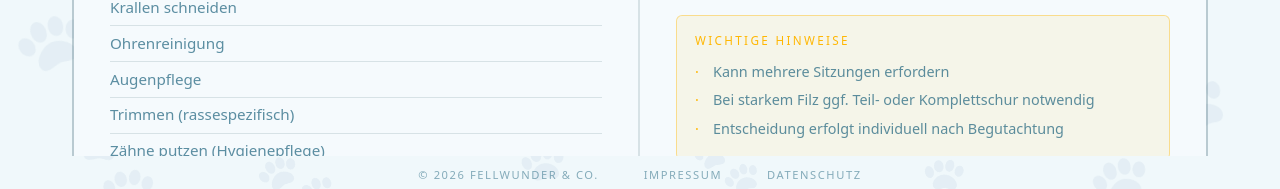
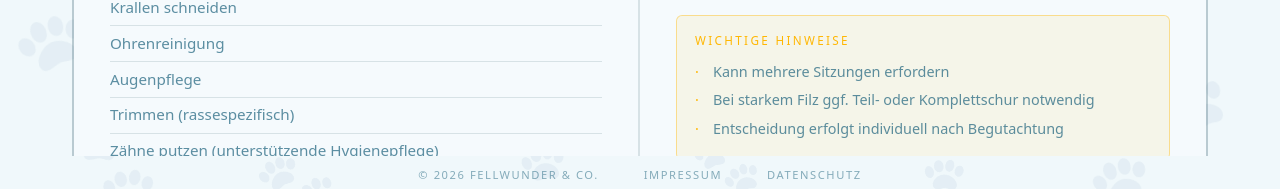
Before and after one commit to DolanCoding/fellwunder-aachen, a React (Vite) app: page / in a window 1280 px wide. Both pictures are taken after a click on the element "LEISTUNGEN". Shown: the part 608-797 px from the top of the page. Built offline with nearby package versions, Linux system fonts and the light colour scheme; a web font is replaced by a local one.

Commit message:
Leistungen update

```diff
--- a/src/components/sections/LeistungenSection/LeistungenSection.tsx
+++ b/src/components/sections/LeistungenSection/LeistungenSection.tsx
@@ -9,7 +9,7 @@ const GRUNDPFLEGE = [
   "Ohrenreinigung",
   "Augenpflege",
   "Trimmen (rassespezifisch)",
-  "Zähne putzen (Hygienepflege)",
+  "Zähne putzen (unterstützende Hygienepflege)",
 ];
 
 const ENTFILZUNG_ITEMS = [
@@ -41,21 +41,12 @@ const ZUSATZ_GROUPS = [
       "Welpen-Eingewöhnung",
       "Senior-Hund-Pflege",
       "Angsthunde / schwierige Tiere",
-      "Fellstruktur-Behandlung",
-    ],
-  },
-  {
-    title: "Optik & Pflegefinish",
-    items: [
+      "Optik & Pflegefinish",
       "Fellglanz-Kur (Conditioner / Pflegebad)",
       "Pfoten ausscheren & formen",
       "Konturen auffrischen zwischen Terminen",
       "Pflegesprays / Entwirrungspflege",
     ],
-  },
-  {
-    title: "Komfort",
-    items: ["Express-Kleinpflege"],
   },
 ];
 
```
